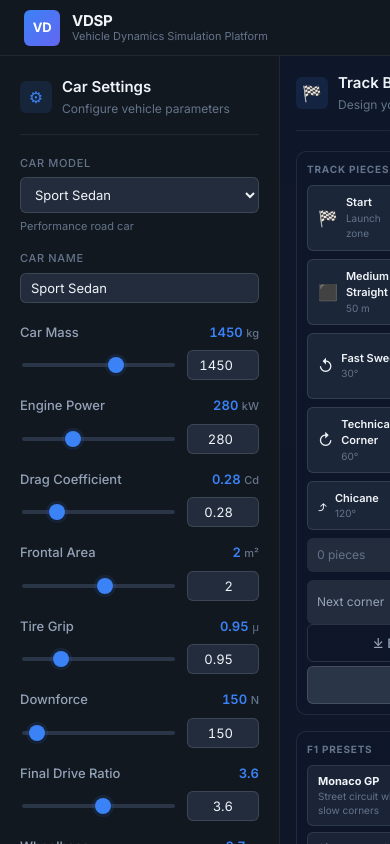
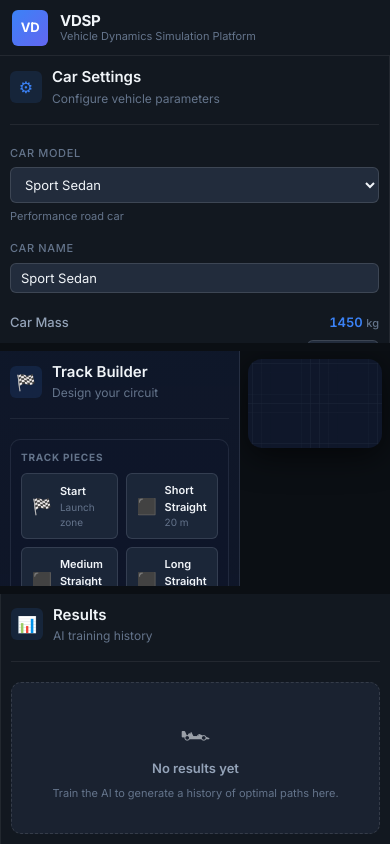
Before and after one commit to Aredarn/Vehicle-Dynamics-Simulation-Platform, an Angular app: page / in a window 390 px wide. Built offline with nearby package versions, Linux system fonts and the light colour scheme.

Commit message:
feat: improve responsive layout and internal scrolling for app components; adjust padding and dimensions for better usability

```diff
--- a/src/app/app.component.scss
+++ b/src/app/app.component.scss
@@ -52,5 +52,51 @@
 .app-main {
   display: flex;
   flex: 1;
-  overflow: hidden;
+  overflow: hidden; /* keep page from scrolling; panels scroll internally */
+  min-height: 0; /* allow children to shrink in flex layout */
 }
+
+/* Ensure component hosts behave as flex children and allow internal scrolling */
+app-car-settings,
+app-results-panel {
+  flex: 0 0 240px;
+  display: flex;
+  flex-direction: column;
+  min-height: 0;
+}
+
+app-track-view {
+  flex: 1 1 auto;
+  display: flex;
+  min-height: 0;
+}
+
+/* Responsive layout: stack panels on smaller screens */
+@media (max-width: 900px) {
+  .app-main {
+    flex-direction: column;
+    gap: 8px;
+    padding: 0; /* avoid extra page height */
+    height: calc(100vh - 56px); /* keep within viewport below header */
+    min-height: 0;
+    overflow: hidden;
+  }
+
+  .app-header {
+    padding: 0 12px;
+  }
+
+  /* make side panels full-width and limited height so main canvas stays usable */
+  app-car-settings,
+  app-results-panel {
+    width: 100%;
+    flex: 0 0 auto;
+    max-height: 34vh; /* limit height so stacked panels don't overflow */
+    overflow: hidden;
+  }
+
+  app-track-view {
+    width: 100%;
+    flex: 1 1 auto;
+  }
+}
--- a/src/components/car-settings/car-settings.component.scss
+++ b/src/components/car-settings/car-settings.component.scss
@@ -1,9 +1,10 @@
 .sidenav {
-  width: 280px;
-  flex-shrink: 0;
+  width: 100%;
+  flex: 1 1 auto; /* allow this inner container to take available height and scroll */
+  min-height: 0;
   background: var(--color-bg-secondary);
   border-right: 1px solid var(--color-border);
-  padding: 20px;
+  padding: 10px;
   overflow-y: auto;
 }
 
--- a/src/components/results-panel/results-panel.component.scss
+++ b/src/components/results-panel/results-panel.component.scss
@@ -1,10 +1,12 @@
 .results-panel {
-  width: 280px;
-  flex-shrink: 0;
+  width: 100%;
+  flex: 1 1 auto; /* fill host vertical space and allow internal scrolling */
+  min-height: 0; /* allow flex children to shrink */
   background: var(--color-bg-secondary);
   border-left: 1px solid var(--color-border);
-  padding: 20px;
+  padding: 10px; /* more compact */
   overflow-y: auto;
+  max-height: 100%;
 }
 
 .results-empty {
@@ -18,20 +20,20 @@
   border-radius: var(--radius-md);
 
   &__icon {
-    font-size: 32px;
-    margin-bottom: 12px;
+    font-size: 24px;
+    margin-bottom: 8px;
     opacity: 0.6;
   }
 
   &__title {
-    font-size: 14px;
+    font-size: 13px;
     font-weight: 600;
     color: var(--color-text-secondary);
     margin-bottom: 6px;
   }
 
   &__hint {
-    font-size: 12px;
+    font-size: 11px;
     color: var(--color-text-muted);
     line-height: 1.5;
   }
@@ -54,7 +56,7 @@
   align-items: center;
   justify-content: space-between;
   width: 100%;
-  padding: 12px;
+  padding: 8px;
   border: 1px solid var(--color-border);
   border-radius: var(--radius-md);
   background: var(--color-bg-tertiary);
@@ -93,7 +95,7 @@
   flex-direction: column;
   align-items: flex-start;
   width: 100%;
-  padding: 12px;
+  padding: 8px;
   border: 1px solid var(--color-border);
   border-radius: var(--radius-md);
   background: var(--color-bg-tertiary);
--- a/src/components/track-view/track-view.component.scss
+++ b/src/components/track-view/track-view.component.scss
@@ -1,18 +1,17 @@
 .track-builder {
   display: flex;
-  flex: 1;
-  height: 100vh;
-  overflow: hidden;
+  flex: 1 1 auto;
+  min-height: 0; /* allow children to shrink within flex container */
 }
 
 .controls-panel {
-  width: 280px;
-  flex-shrink: 0;
+  width: 240px;
+  flex: 0 0 240px;
   background: linear-gradient(180deg, rgba(15, 23, 42, 0.96), rgba(15, 23, 42, 0.92));
   border-right: 1px solid rgba(148, 163, 184, 0.18);
-  padding: 16px;
+  padding: 10px;
   overflow-y: auto;
-  max-height: 100vh;
+  max-height: 100%;
 }
 
 .control-group {
@@ -267,14 +266,14 @@
 }
 
 .canvas-container {
-  flex: 1;
+  flex: 1 1 auto;
   background: var(--color-bg-primary);
   display: flex;
-  align-items: center;
+  align-items: flex-start; /* align top to avoid large empty vertical gaps */
   justify-content: center;
-  overflow: auto; /* allow scrolling when canvas is larger than viewport */
-  padding: 16px;
-  max-height: 100vh;
+  overflow: auto; /* allow scrolling when canvas is larger than container */
+  padding: 8px;
+  max-height: 100%;
 }
 
 canvas {
@@ -284,7 +283,7 @@ canvas {
   cursor: crosshair;
   display: block;
   max-width: 100%;
-  max-height: calc(100vh - 32px); /* keep some padding from container */
+  max-height: calc(100% - 16px); /* keep some padding from container */
 
   &:active {
     cursor: grabbing;
```
